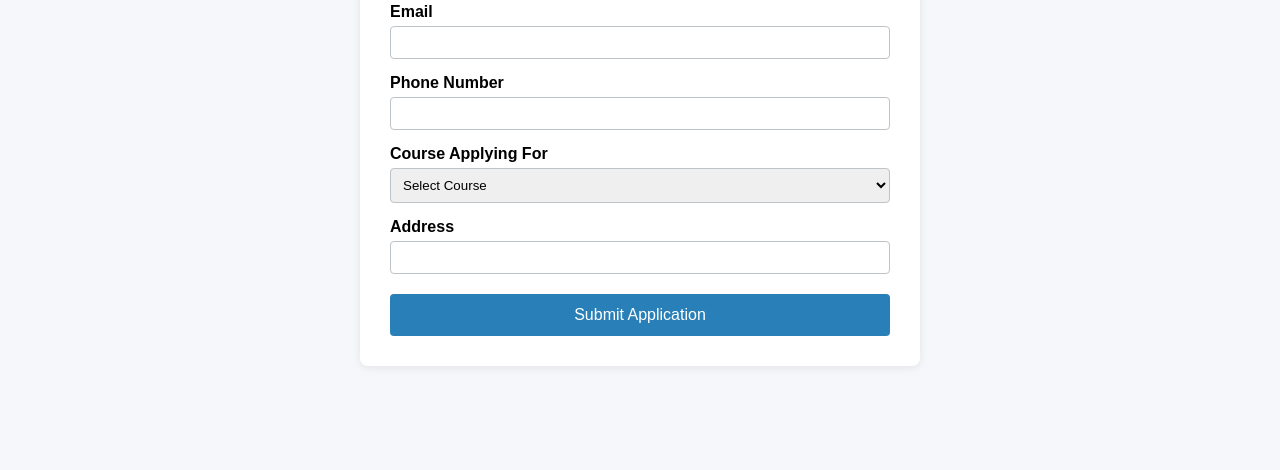
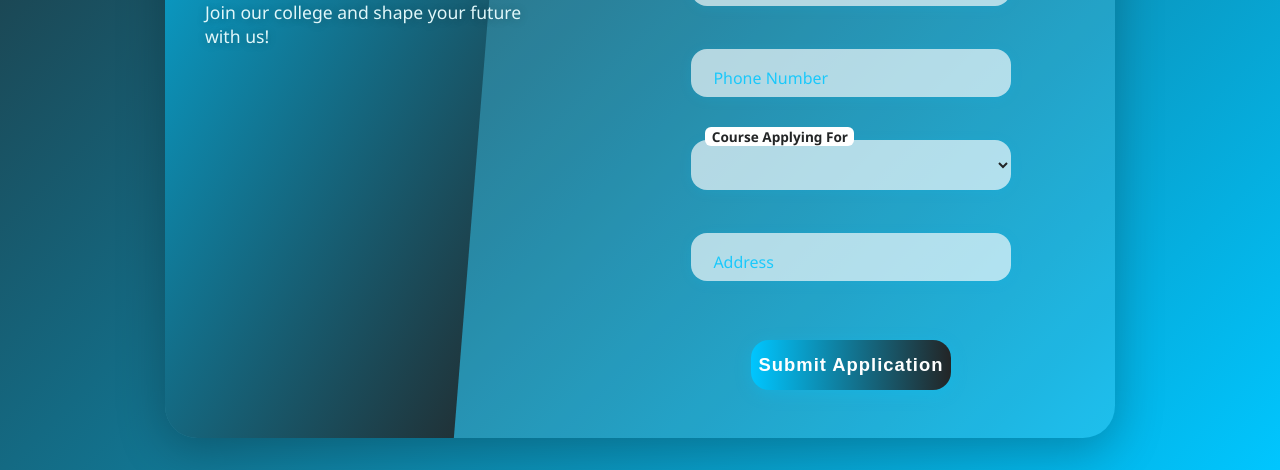
Before and after one commit to Avishukla-Student/collage-web, a plain HTML site: page frontend/addmission.html in a window 1280 px wide. Shown: the part 486-956 px from the top of the page. Before the commit the page ends 892 px from the top, so only its background shows below. Drawn offline with Linux system fonts and the light colour scheme.

Commit message:
admission form designed

```diff
--- a/frontend/addmission.html
+++ b/frontend/addmission.html
@@ -1,61 +1,91 @@
 <!DOCTYPE html>
 <html lang="en">
   <head>
-    <meta charset="UTF-8">
+    <meta charset="UTF-8" />
     <meta name="viewport" content="width=device-width, initial-scale=1" />
     <title>College Admission Form</title>
-    <link rel="stylesheet" href="/css/addmission.css">
+    <link rel="stylesheet" href="css/addmission.css" />
 
     <script>
       function submitAdmissionForm() {
-            alert('Admission form submitted successfully!');
+        alert("Admission form submitted successfully!");
         return false;
       }
     </script>
   </head>
   <body>
-    <header>
+    <!-- <header>
       <h1>College Admission</h1>
       <p>Fill out the form below to apply for admission</p>
-    </header>
+    </header> -->
     <div class="container">
+      <div class="form-sidebar">
+        <h2>Apply Now</h2>
+        <p>Join our college and shape your future with us!</p>
+      </div>
+      <div class="form-content">
         <h2>Admission Form</h2>
         <form onsubmit="return submitAdmissionForm();">
+          <div class="form-group">
+            <input type="text" id="name" name="name" required placeholder=" " />
             <label for="name">Full Name</label>
-            <input type="text" id="name" name="name" required>
-
+          </div>
+          <div class="form-group">
+            <input type="date" id="dob" name="dob" required placeholder=" " />
             <label for="dob">Date of Birth</label>
-            <input type="date" id="dob" name="dob" required>
-
-            <label for="gender">Gender</label>
+          </div>
+          <div class="form-group">
             <select id="gender" name="gender" required>
-                <option value="">Select</option>
+              <option value="" selected disabled hidden></option>
               <option value="male">Male</option>
               <option value="female">Female</option>
               <option value="other">Other</option>
             </select>
-
+            <label for="gender">Gender</label>
+          </div>
+          <div class="form-group">
+            <input
+              type="email"
+              id="email"
+              name="email"
+              required
+              placeholder=" " />
             <label for="email">Email</label>
-            <input type="email" id="email" name="email" required>
-
+          </div>
+          <div class="form-group">
+            <input
+              type="tel"
+              id="phone"
+              name="phone"
+              required
+              placeholder=" " />
             <label for="phone">Phone Number</label>
-            <input type="tel" id="phone" name="phone" required>
-
-            <label for="course">Course Applying For</label>
+          </div>
+          <div class="form-group">
             <select id="course" name="course" required>
-                <option value="">Select Course</option>
+              <option value="" selected disabled hidden></option>
               <option value="bca">BCA</option>
               <option value="bba">BBA</option>
               <option value="bsc">B.Sc</option>
               <option value="ba">BA</option>
               <option value="other">Other</option>
             </select>
-
+            <label for="course">Course Applying For</label>
+          </div>
+          <div class="form-group" style="flex-basis: 100%">
+            <input
+              type="text"
+              id="address"
+              name="address"
+              required
+              placeholder=" " />
             <label for="address">Address</label>
-            <input type="text" id="address" name="address" required>
-
+          </div>
+          <div class="button-row">
             <button type="submit">Submit Application</button>
+          </div>
         </form>
+      </div>
     </div>
   </body>
 </html>
--- a/frontend/css/addmission.css
+++ b/frontend/css/addmission.css
@@ -1,52 +1,236 @@
+body {
+  min-height: 100vh;
+  margin: 0;
+  background: linear-gradient(135deg, #232526 0%, #00c6ff 100%);
+  font-family: "Poppins", "Segoe UI", Arial, sans-serif;
+  display: flex;
+  flex-direction: column;
+  align-items: center;
+}
 
-        body {
-            font-family: Arial, sans-serif;
-            background: #f5f7fa;
+header {
+  text-align: center;
+  margin-top: 2.5rem;
+  color: #fff;
+}
+
+header h1 {
+  font-size: 2.7rem;
+  font-weight: 900;
+  letter-spacing: 2px;
+  margin-bottom: 0.5rem;
+  background: linear-gradient(90deg, #00c6ff 30%, #fff 100%);
+  /* -webkit-background-clip: text;
+  -webkit-text-fill-color: transparent;*/
+}
+
+header p {
+  font-size: 1.2rem;
+  color: #e0e0e0;
+  margin-bottom: 1.5rem;
+}
+
+.container {
+  display: flex;
+  max-width: 950px;
+  width: 98%;
+  margin: 2rem auto;
+  border-radius: 32px;
+  overflow: hidden;
+  box-shadow: 0 12px 48px rgba(0, 0, 0, 0.25);
+  background: rgba(255, 255, 255, 0.1);
+  position: relative;
+  min-height: 540px;
+}
+
+.container::before {
+  content: "";
+  position: absolute;
+  left: 0;
+  top: 0;
+  bottom: 0;
+  width: 38%;
+  background: linear-gradient(120deg, #00c6ff 0%, #232526 100%);
+  clip-path: polygon(0 0, 100% 0, 80% 100%, 0% 100%);
+  z-index: 1;
+}
+
+.form-sidebar {
+  position: relative;
+  z-index: 2;
+  width: 38%;
+  min-width: 220px;
+  max-width: 350px;
+  display: flex;
+  flex-direction: column;
+  align-items: flex-start;
+  justify-content: center;
+  padding: 3rem 2rem 3rem 2.5rem;
+  color: #fff;
+}
+
+.form-sidebar h2 {
+  margin: 0 0 1rem 0;
+  font-size: 2.2rem;
+  font-weight: 900;
+  letter-spacing: 2px;
+  color: #fff;
+  text-shadow: 0 2px 16px #00c6ff77;
+}
+
+.form-sidebar p {
   margin: 0;
-            padding: 0;
+  font-size: 1.1rem;
+  font-weight: 400;
+  color: #e0f7fa;
+  text-shadow: 0 1px 8px #23252644;
 }
-        header {
-            background: #2980b9;
+
+.form-content {
+  flex: 1;
+  padding: 3rem 2.5rem;
+  display: flex;
+  flex-direction: column;
+  justify-content: center;
+  z-index: 2;
+}
+
+.form-content h2 {
+  color: #00c6ff;
+  font-size: 1.6rem;
+  font-weight: 800;
+  margin-bottom: 2rem;
+  letter-spacing: 1px;
+}
+
+form {
+  display: flex;
+  flex-wrap: wrap;
+  gap: 1.5rem 2rem;
+  justify-content: center;
+}
+
+.form-group {
+  flex: 1 1 260px;
+  min-width: 220px;
+  max-width: 320px;
+  position: relative;
+  margin-bottom: 1.2rem;
+}
+
+.form-group input,
+.form-group select {
+  width: 100%;
+  padding: 1.1rem 1rem 0.5rem 1rem;
+  border: none;
+  border-radius: 16px;
+  background: rgba(255, 255, 255, 0.65);
+  font-size: 1rem;
+  color: #232526;
+  transition: box-shadow 0.2s;
+  outline: none;
+  font-family: inherit;
+  box-sizing: border-box;
+  box-shadow: 0 2px 12px #00c6ff22;
+}
+
+.form-group input:focus,
+.form-group select:focus {
+  box-shadow: 0 0 0 3px #00c6ff55;
+  background: #e0f7fa;
+}
+
+.form-group label {
+  position: absolute;
+  left: 1.2rem;
+  top: 1.1rem;
+  color: #00c6ff;
+  background: transparent;
+  font-size: 1rem;
+  font-weight: 500;
+  pointer-events: none;
+  transition: 0.2s;
+  padding: 0 0.2rem;
+  opacity: 0.85;
+}
+
+.form-group input:focus + label,
+.form-group input:not(:placeholder-shown) + label,
+.form-group select:focus + label,
+.form-group select:not([value=""]) + label {
+  top: -0.8rem;
+  left: 0.9rem;
+  font-size: 0.85rem;
+  color: #232526;
+  background: #fff;
+  border-radius: 6px;
+  padding: 0 0.4rem;
+  font-weight: 700;
+  opacity: 1;
+}
+
+.button-row {
+  flex-basis: 100%;
+  display: flex;
+  justify-content: center;
+  margin-top: 1rem;
+}
+
+button[type="submit"] {
+  min-width: 200px;
+  padding: 0.9rem 0;
+  background: linear-gradient(90deg, #00c6ff 0%, #232526 100%);
   color: #fff;
-            padding: 20px 0;
+  font-size: 1.15rem;
+  font-weight: 800;
+  border: none;
+  border-radius: 18px;
+  box-shadow: 0 4px 16px #00c6ff44;
+  cursor: pointer;
+  letter-spacing: 1px;
+  transition: background 0.2s, box-shadow 0.2s, color 0.2s;
+}
+
+button[type="submit"]:hover {
+  background: linear-gradient(90deg, #232526 0%, #00c6ff 100%);
+  color: #fff;
+  box-shadow: 0 8px 32px #00c6ff66;
+}
+
+@media (max-width: 950px) {
+  .container {
+    flex-direction: column;
+    min-height: unset;
+  }
+  .container::before {
+    display: none;
+  }
+  .form-sidebar {
+    width: 100%;
+    max-width: 100%;
+    border-radius: 32px 32px 0 0;
+    box-shadow: none;
+    padding: 2rem 1.5rem;
+    align-items: center;
     text-align: center;
   }
+  .form-content {
+    padding: 2rem 1rem;
+  }
+}
+
+@media (max-width: 600px) {
   .container {
-            max-width: 500px;
-            margin: 40px auto;
-            background: #fff;
-            border-radius: 8px;
-            box-shadow: 0 2px 8px rgba(0,0,0,0.08);
-            padding: 30px;
+    border-radius: 12px;
   }
-        h2 {
-            color: #2980b9;
-            margin-top: 0;
+  .form-sidebar {
+    border-radius: 12px 12px 0 0;
+    padding: 1rem 0.5rem;
   }
-        form label {
-            display: block;
-            margin-top: 15px;
-            font-weight: bold;
+  .form-content {
+    padding: 1rem 0.5rem;
   }
-        form input, form select {
-            width: 100%;
-            padding: 8px;
-            margin-top: 5px;
-            border-radius: 4px;
-            border: 1px solid #bdc3c7;
-            box-sizing: border-box;
+  form {
+    gap: 1rem 0.5rem;
   }
-        form button {
-            margin-top: 20px;
-            background: #2980b9;
-            color: #fff;
-            border: none;
-            padding: 12px 0;
-            width: 100%;
-            border-radius: 4px;
-            font-size: 16px;
-            cursor: pointer;
 }
-        form button:hover {
-            background: #2471a3;
-        }
```
Also changed, not shown: frontend/css/footer.css (+8 -0 lines), frontend/index.html (+7 -3 lines), frontend/style.css (+78 -2 lines), frontend/asset/facaltyimages/Adobe Express - file.png (added). Lines whose indentation alone changed are shown as unchanged.
